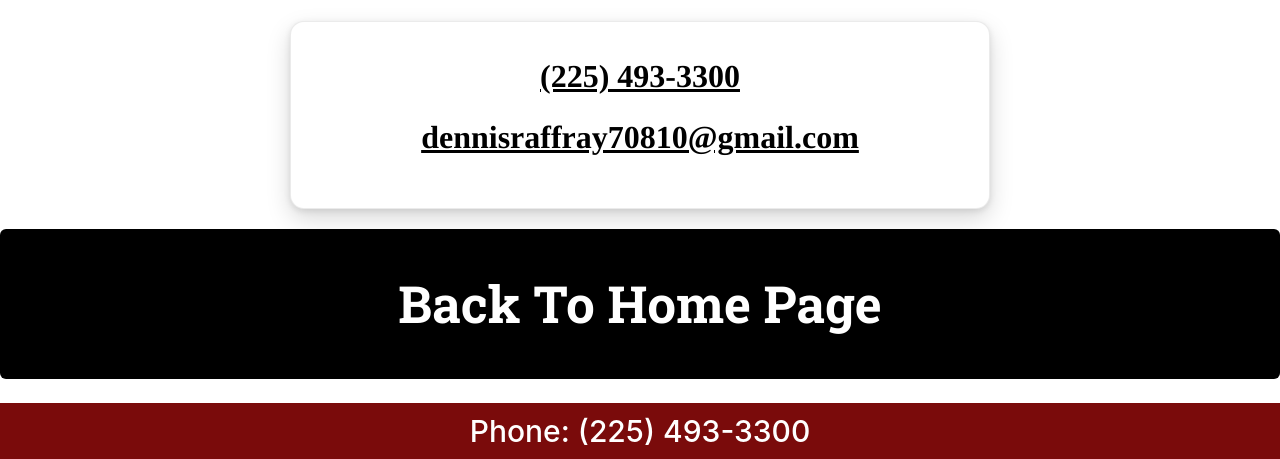
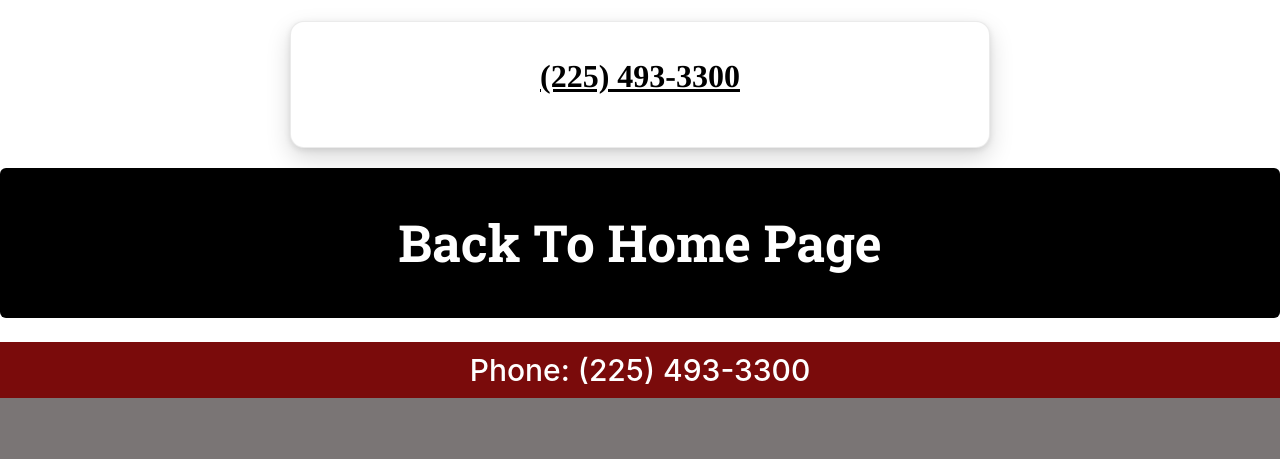
Before and after one commit to romanTheWorld88/cajunRolloffsNewest, a plain HTML site: page services/remodel.html in a window 1280 px wide. Shown: the part 800-1259 px from the top of the page. After the commit the page ends 1198 px from the top, so only its background shows below. Drawn offline with nearby package versions, Linux system fonts and the light colour scheme; a web font is replaced by a local one.

Commit message:
contact info

```diff
--- a/services/remodel.html
+++ b/services/remodel.html
@@ -72,10 +72,6 @@
 </strong>
 
       </p>
-      <p style= "text-decoration: underline;"><strong>dennisraffray70810@gmail.com
-</strong>
-
-      </p>
 
   </div>
 
```
Also changed, not shown: services/demolition.html (+0 -3 lines).
